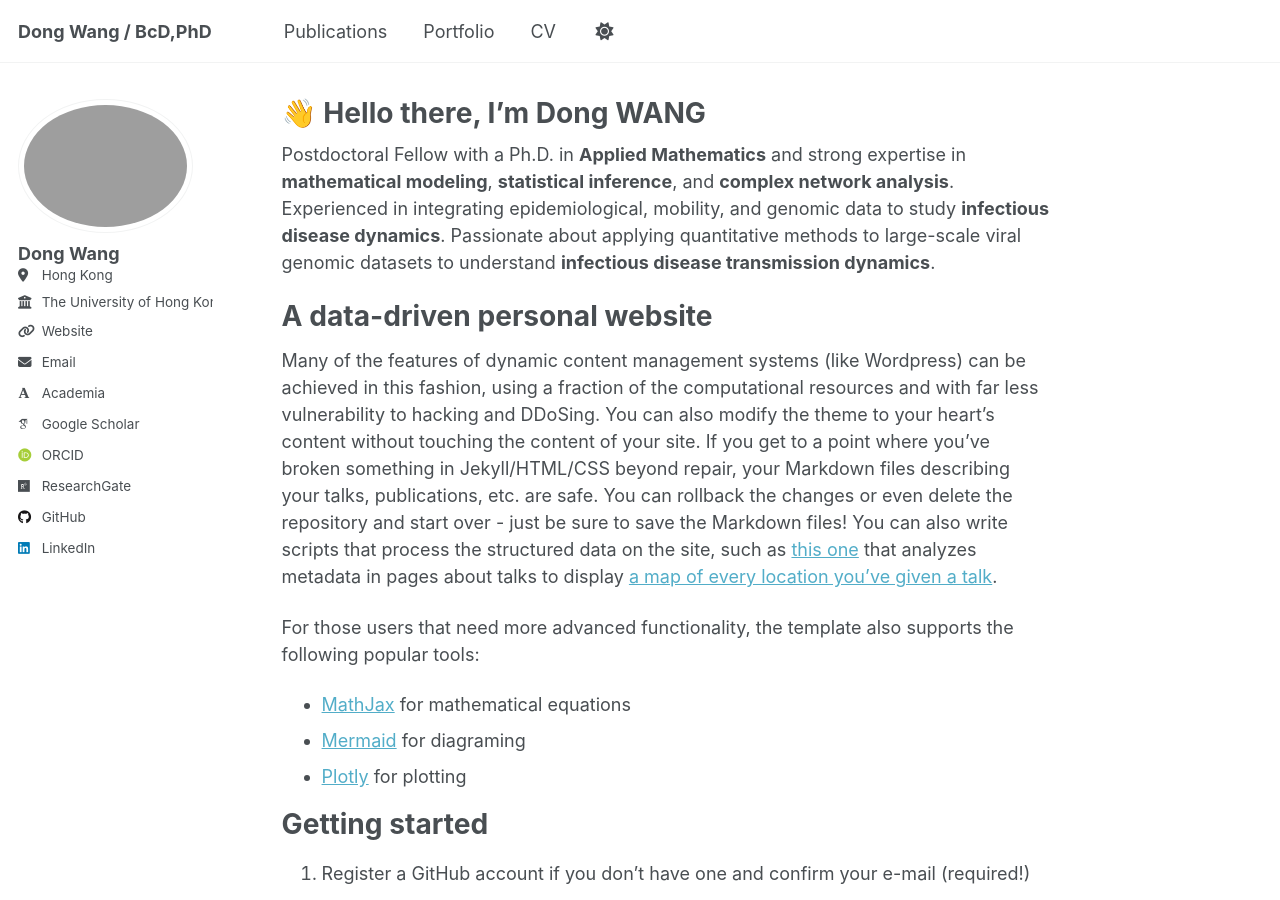
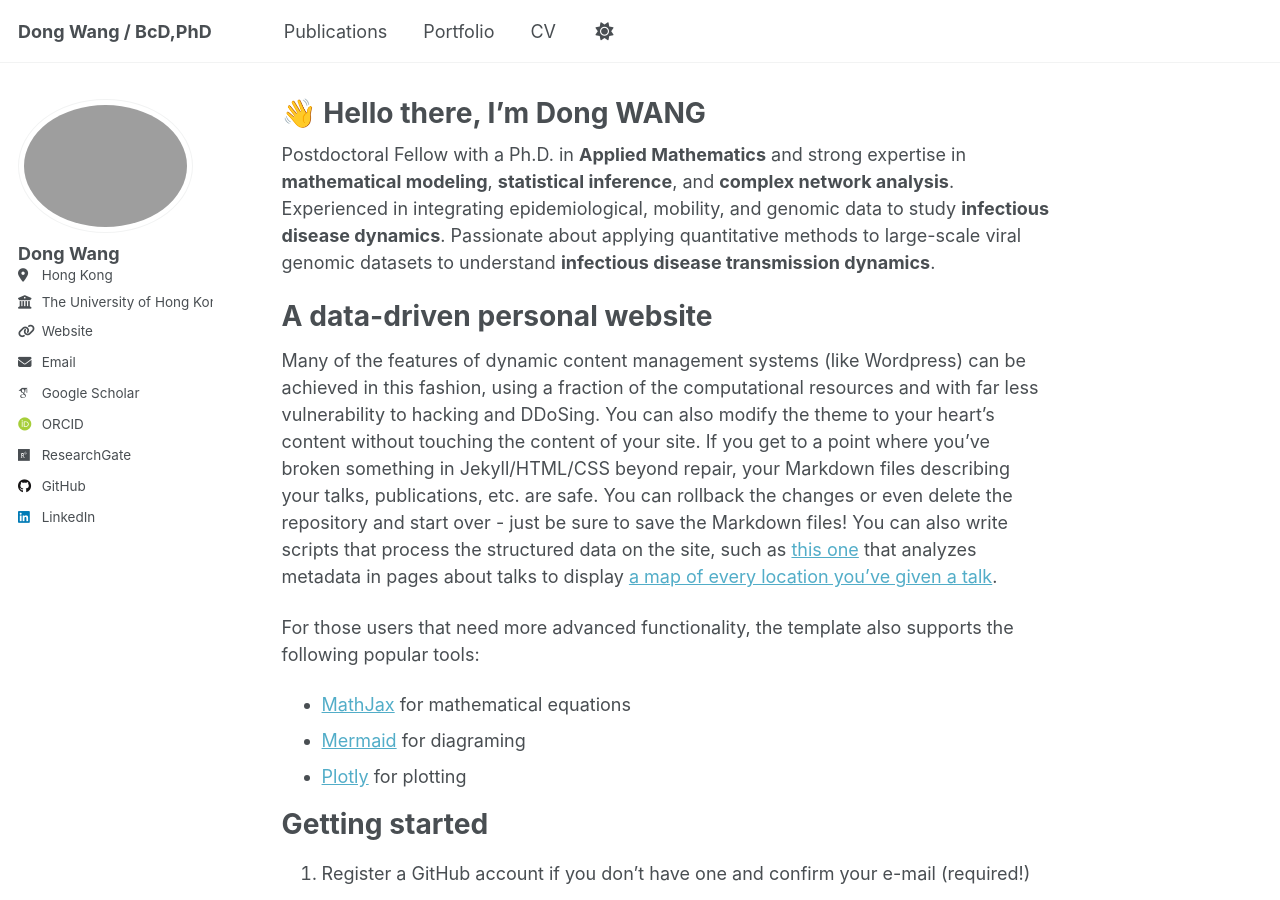
Before and after one commit to WangDongHKU/Dong_WANG.github.io, a Jekyll site: the page built from _pages/about.md, in a window 1280 px wide and 900 px high. Built offline with Jekyll 4.4.1, drawn with Linux system fonts in a browser that asks for light colours; some web fonts are replaced; a script that is not in the unit is left out.

Commit message:
Update _config.yml
Signed-off-by: DONG WANG <92856596+WangDongHKU@users.noreply.github.com>

```diff
--- a/_config.yml
+++ b/_config.yml
@@ -33,7 +33,7 @@ author:
   email            : "dongw21@hku.hk"
 
   # Academic websites
-  academia         :  https://sph.hku.hk/en/Biography/Wang-Dong
+ # academia         :  https://sph.hku.hk/en/Biography/Wang-Dong
  # arxiv            : # URL - Update with the correct link to your profile
   googlescholar    : "https://scholar.google.com.hk/citations?user=wp2VCq0AAAAJ&hl=en"
  # inspire-hep      : # URL
```
